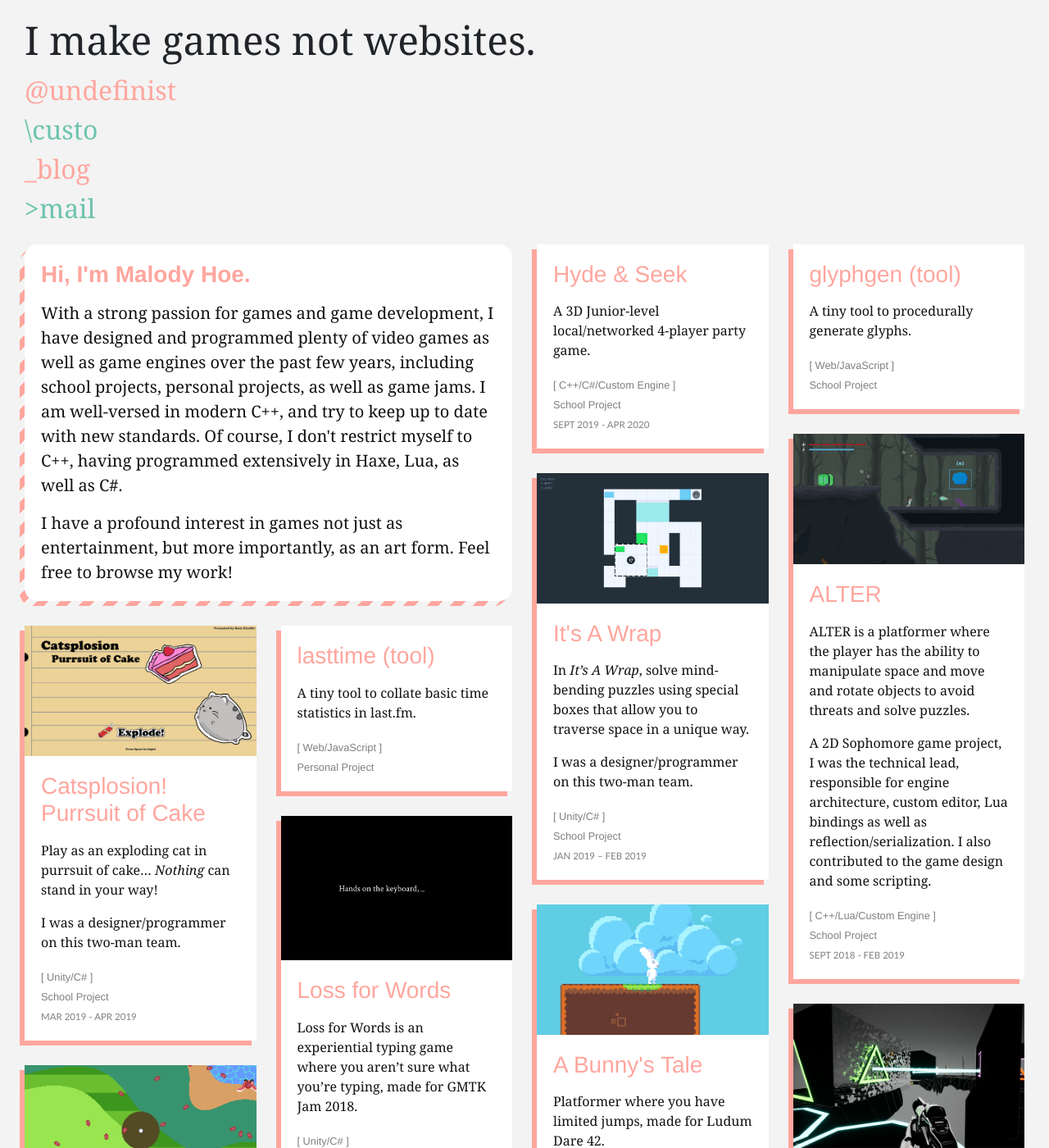
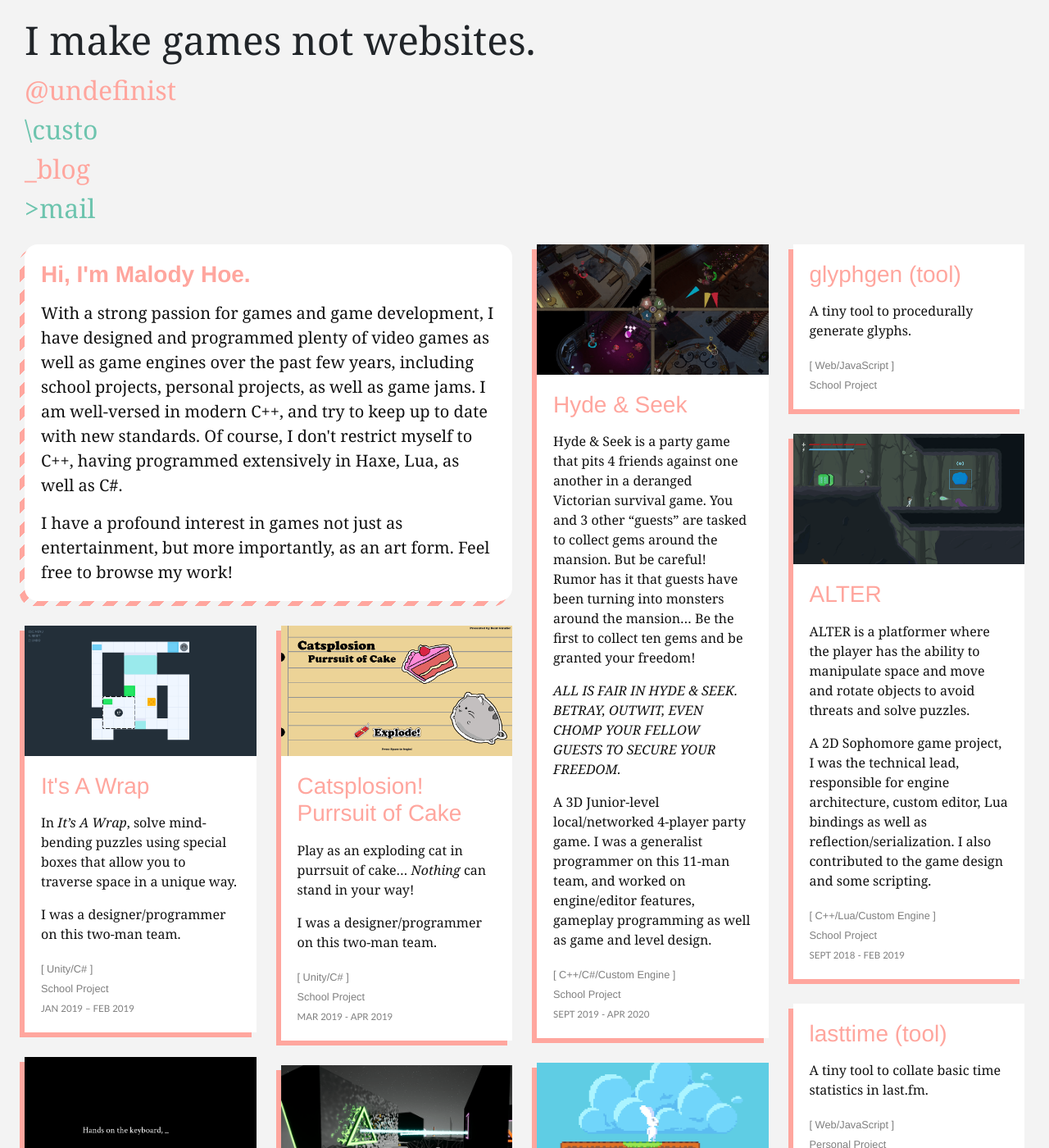
Before and after one commit to undefinist/undefinist.github.io, a Jekyll site: the page built from index.html, in a window 1280 px wide and 1400 px high. Shown: the whole window at 82% size. Built offline with Jekyll 4.4.1, drawn with Linux system fonts in a browser that asks for light colours; some web fonts are replaced.

Commit message:
missed committing these

```diff
--- a/_data/games.yaml
+++ b/_data/games.yaml
@@ -150,8 +150,18 @@ editor, Lua bindings as well as reflection/serialization. I also contributed to
 
 - title: Hyde & Seek
   url: /hydeandseek
+  cover: img/hydenseek.png
   tool: C++/C#/Custom Engine
-  desc: A 3D Junior-level local/networked 4-player party game.
+  desc: Hyde & Seek is a party game that pits 4 friends against one another in a deranged Victorian survival game.
+        You and 3 other "guests" are tasked to collect gems around the mansion.
+        But be careful! Rumor has it that guests have been turning into monsters around the mansion...
+        Be the first to collect ten gems and be granted your freedom!
+
+
+        *ALL IS FAIR IN HYDE & SEEK. BETRAY, OUTWIT, EVEN CHOMP YOUR FELLOW GUESTS TO SECURE YOUR FREEDOM.*
+
+
+        A 3D Junior-level local/networked 4-player party game. I was a generalist programmer on this 11-man team, and worked on engine/editor features, gameplay programming as well as game and level design.
   date: 2019-09-01
   interval: SEPT 2019 - APR 2020
   type: School Project
```
Also changed, not shown: img/alter.png, img/catsplosion.png, img/hydenseek.png (added), img/shadergraph.png (deleted), 1 other file.
